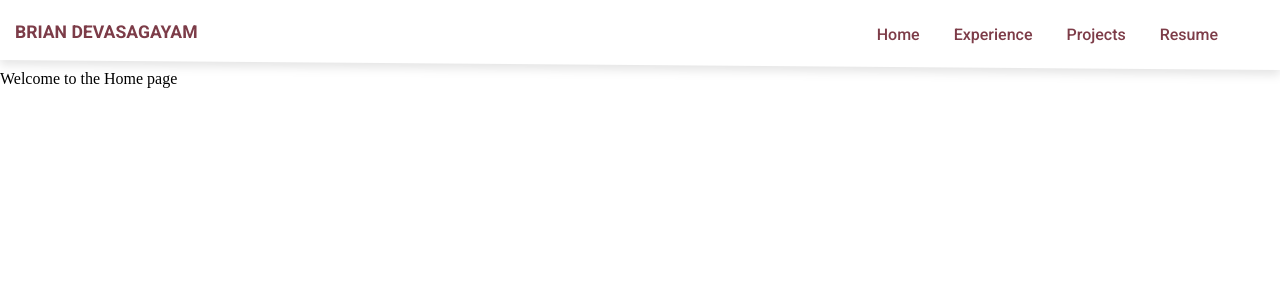
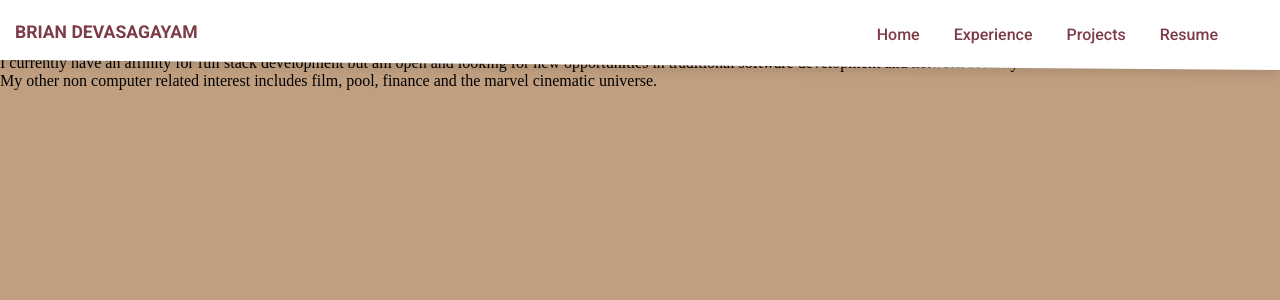
Before and after one commit to BrianDevasagayam/briandevasagayam.github.io, a Vue app: page / in a window 1280 px wide. Shown: the top 300 px of the page. Built offline with nearby package versions, Linux system fonts and the light colour scheme.

Commit message:
Add background to home

```diff
--- a/src/components/Home.vue
+++ b/src/components/Home.vue
@@ -1,6 +1,9 @@
 <template>
-  <div>
+  <div id="home">
     <p>{{ welcome }}</p>
+    <p id="p1">{{ p1 }}</p>
+    <p id="p2">{{ p2 }}</p>
+    <p id="p3">{{ p3 }}</p>
   </div>
 </template>
 
@@ -9,11 +12,25 @@ export default {
   name: "Home",
   data() {
     return {
-      welcome: "Welcome to the Home page"
+      welcome: "Welcome to the Home page",
+      p1:
+        "Welcome to my website! I am a current computer engineering undergraduate at the university of waterloo entering my 2A semester. I made this website using Vue.js, HTML and CSS to showcase all of the experience I have gained over my career. I am currently looking for new employment opportunities for the Winter 2019 co-op term.",
+      p2:
+        "I currently have an affinity for full stack development but am open and looking for new opportunities in traditional software development and network security.",
+      p3:
+        "My other non computer related interest includes film, pool, finance and the marvel cinematic universe."
     };
   }
 };
 </script>
 
 <style>
+#home {
+  background-color: #c09f80;
+  height: 100vh;
+  width: 100vw;
+  position: absolute;
+  top: 0;
+  z-index: -1;
+}
 </style>
```
